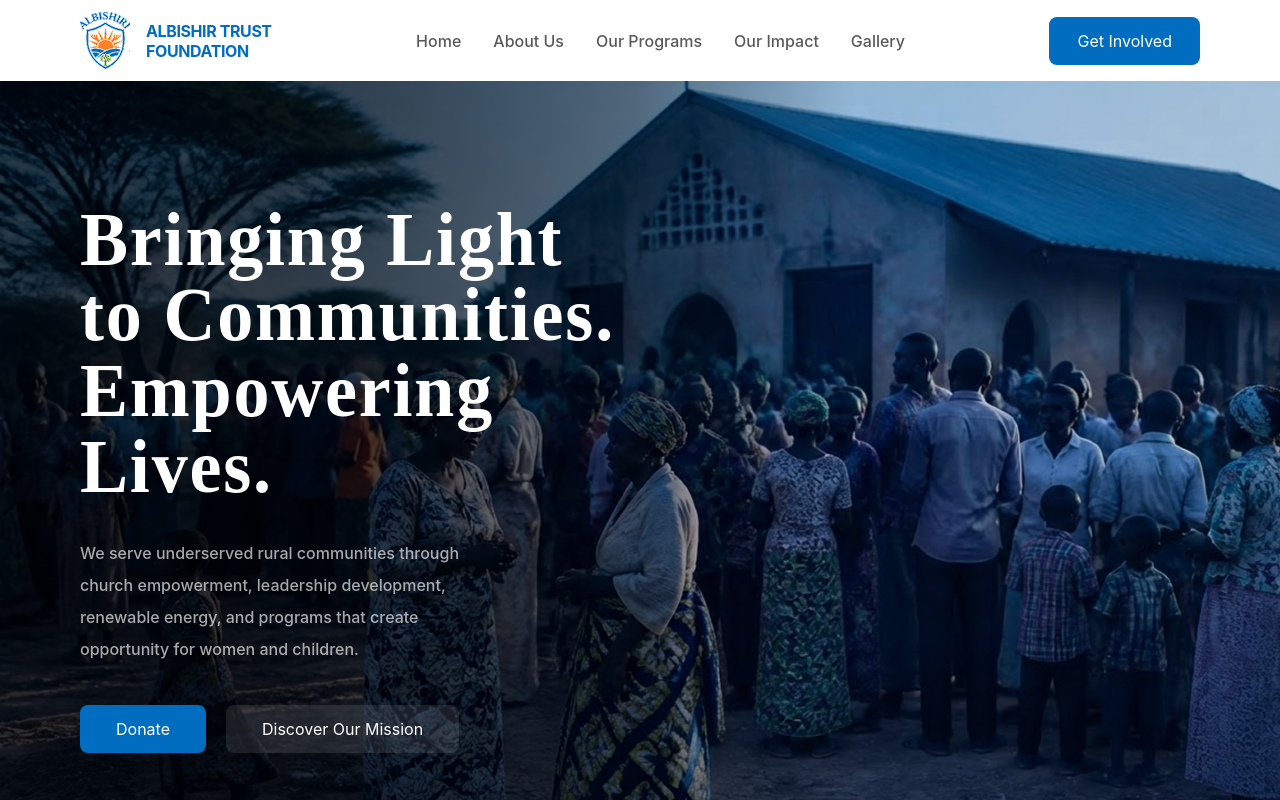
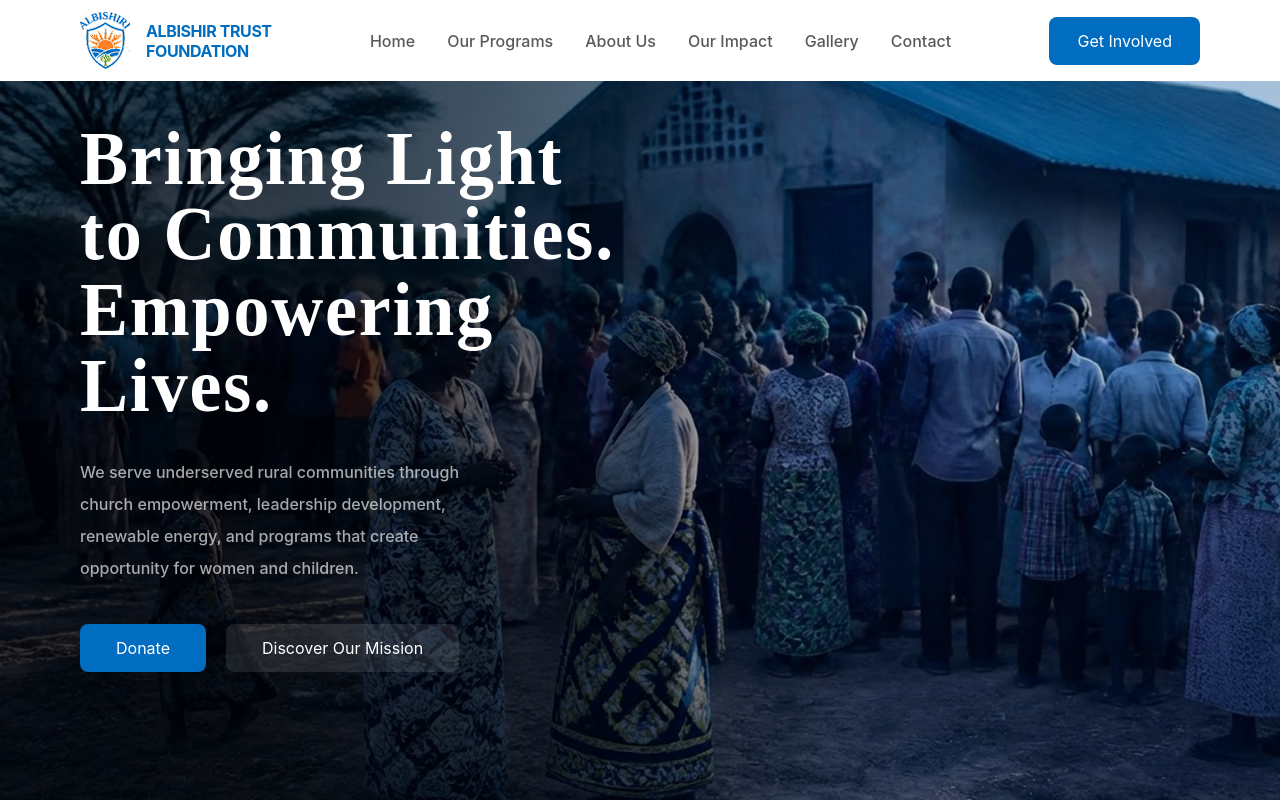
Before and after one commit to Donald2023-source/Albishir, a React (Vite) app: page / in a window 1280 px wide. Shown: the top 800 px of the page. Built offline with nearby package versions, Linux system fonts and the light colour scheme.

Commit message:
feat: contact

```diff
--- a/src/App.jsx
+++ b/src/App.jsx
@@ -4,6 +4,7 @@ import RootLayout from "./components/Layout";
 import Programs from "./pages/Programs/Programs";
 import Gallery from "./pages/Gallery/Gallery";
 import GetInvolved from "./pages/Get-Involved/GetInvolved";
+import Contact from "./pages/contact/Contact";
 
 export default function App() {
   return (
@@ -14,6 +15,7 @@ export default function App() {
           <Route path="/our-programs" element={<Programs />} />
           <Route path="/gallery" element={<Gallery />} />
           <Route path="/get-involved" element={<GetInvolved />} />
+          <Route path="/contact" element={<Contact />} />
         </Routes>
       </RootLayout>
     </BrowserRouter>
--- a/src/components/Navbar.jsx
+++ b/src/components/Navbar.jsx
@@ -3,52 +3,96 @@ import { logo } from "../../static";
 import Button from "./Button";
 import { Menu, X } from "lucide-react";
 import { useState } from "react";
+
 export default function Navbar() {
   const navItems = [
     { name: "Home", href: "/" },
-    { name: "About Us", href: "/about-us" },
-    { name: "Our Programs", href: "/programs" },
-    { name: "Our Impact", href: "/impact" },
+    { name: "Our Programs", href: "/our-programs" },
+    { name: "About Us", href: "#about-us" },
+    { name: "Our Impact", href: "#our-impact" },
     { name: "Gallery", href: "/gallery" },
+    { name: "Contact", href: "/contact" },
   ];
 
   const [nav, setNav] = useState(false);
-  const navigation = useNavigate();
-  console.log(navigation?.name);
+  const navigate = useNavigate();
+
+  const handleScroll = (e, href) => {
+    e.preventDefault();
+    setNav(false);
+
+    if (href.startsWith("/")) {
+      navigate(href);
+      return;
+    }
+
+    const targetId = href.replace("#", "");
+
+    if (window.location.pathname === "/") {
+      const element = document.getElementById(targetId);
+
+      if (element) {
+        const offset = 80;
+
+        const elementPosition =
+          element.getBoundingClientRect().top + window.scrollY;
+
+        window.scrollTo({
+          top: elementPosition - offset,
+          behavior: "smooth",
+        });
+      }
+
+      return;
+    }
+
+    navigate(`/${href}`);
+  };
 
   return (
-    <nav className="flex sticky z-50 bg-white/70 lg:py-3 p-3 md:px-20 items-center justify-between">
-      <Link to={"/"} className="flex items-center gap-4">
-        <img className="sm:h-auto w-auto h-10" src={logo} alt="" />
+    <nav className="flex fixed w-full top-0 z-50 bg-white lg:py-3 p-3 md:px-20 items-center justify-between">
+      <Link to="/" className="flex items-center gap-4">
+        <img
+          className="sm:h-auto w-auto h-10"
+          src={logo}
+          alt="Albishir Trust Foundation"
+        />
+
         <strong className="text-primary lg:block lg:text-base text-xs md:text-base md:leading-5 tracking-tight">
-          ALBISHIR TRUST <br /> FOUNDATION
+          ALBISHIR TRUST <br />
+          FOUNDATION
         </strong>
       </Link>
+
       <ul
         className={
           nav
             ? "absolute flex gap-8 flex-col inset-0 items-center justify-center h-screen bg-white"
-            : " lg:flex hidden items-center gap-8"
+            : "lg:flex hidden items-center gap-8"
         }
       >
-        {navItems.map((item, idx) => (
+        {navItems.map((item) => (
           <Link
+            key={item.name}
+            onClick={(e) => handleScroll(e, item.href)}
             className={
               nav
                 ? ""
-                : "hover:text-primary  text-black/65 hover:font-semibold font-medium transition-all"
+                : "hover:text-primary text-black/65 hover:font-semibold font-medium transition-all"
             }
-            to={item?.href}
-            key={idx}
+            to={item.href}
           >
-            {item?.name}
+            {item.name}
           </Link>
         ))}
       </ul>
-      <Button
-        text={"Get Involved"}
-        className="bg-primary hidden lg:block text-white hover:scale-105 transition-all rounded-lg"
-      />
+
+      <Link to={"/get-involved"}>
+        <Button
+          text="Get Involved"
+          className="bg-primary hidden lg:block text-white hover:scale-105 transition-all rounded-lg"
+        />
+      </Link>
 
       {nav ? (
         <X
--- a/src/pages/Home/components/AboutSection.jsx
+++ b/src/pages/Home/components/AboutSection.jsx
@@ -4,7 +4,7 @@ import { ArrowRight } from "lucide-react";
 import { motion } from "framer-motion";
 export default function AboutSection() {
   return (
-    <div className="flex lg:flex-row flex-col my-10 md:items-start lg:items-center gap-10 md:gap-32 justify-ceter w-full md:px-15 px-4">
+    <div id="about-us" className="flex lg:flex-row flex-col my-10 md:items-start lg:items-center gap-10 md:gap-32 justify-ceter w-full md:px-15 px-4">
       <motion.img
         initial={{ opacity: 0.3 }}
         whileInView={{ opacity: 1 }}
--- a/src/pages/Home/components/Mission.jsx
+++ b/src/pages/Home/components/Mission.jsx
@@ -101,7 +101,10 @@ export default function Mission() {
         </div>
       </div>
 
-      <div className="md:p-20 px-4 py-10 w-full flex flex-col md:items-center gap-5 bg-primary/8">
+      <div
+        id="our-impact"
+        className="md:p-20 px-4 py-10 w-full flex flex-col md:items-center gap-5 bg-primary/8"
+      >
         <h4 className="md:text-center font-semibold text-primary">
           OUR IMPACT
         </h4>
--- /dev/null
+++ b/src/pages/contact/Contact.jsx
@@ -0,0 +1,55 @@
+import {
+  ArrowRight,
+  BookOpen,
+  Heart,
+  Mail,
+  MapPin,
+  Phone,
+  Smartphone,
+  UserLock,
+} from "lucide-react";
+import img from "../../assets/alb8.png";
+import Button from "../../components/Button";
+export default function Contact() {
+  return (
+    <div>
+      <div className="md:h-[60vh] h-[40vh] relative w-full">
+        <img className="h-full object-cover w-full" src={img} alt="img" />
+        <div className="absolute inset-0 w-full bg-primary/40" />
+        <h2 className="font-bold md:text-5xl text-3xl absolute inset-0 text-center flex items-center justify-center text-white">
+          Contact
+        </h2>
+      </div>
+
+      <div className="flex flex-col max-w-7xl w-full mx-auto items-center py-9">
+        <h2 className="text-2xl font-header text-black/60 font-extrabold py-2">
+          Get in touch with us !
+        </h2>
+
+        <div className="w-full grid py-6 px-4 md:grid-cols-3 gap-10">
+          <div className=" px-9 rounded-2xl  py-10 shadow-lg flex flex-col items-center text-center  gap-3">
+            <Smartphone className="text-primary" />
+            <p className="font-semibold text-sm text-primary">PHONE </p>
+
+            <p className="text-sm text-[#4B5563]">Phone +234 8109515815</p>
+            <p className="text-sm text-[#4B5563]">Phone +234 7014727901</p>
+          </div>
+          <div className=" px-9 rounded-2xl py-10 shadow-lg flex flex-col items-center text-center  gap-3">
+            <MapPin className="text-primary" />
+            <p className="font-semibold text-sm text-primary">ADDRESS </p>
+            <p className="text-sm text-[#4B5563]">
+              No. 4 Temple Close, Off Miango Road, Jos, Plateau State, Nigeria.
+            </p>
+          </div>
+          <div className=" px-9 rounded-2xl py-10 shadow-lg flex flex-col items-center text-center  gap-3">
+            <Mail className="text-primary" />
+            <p className="text-primary text-sm font-semibold">EMAIL </p>
+            <p className="text-sm text-[#4B5563]">
+              albishiritrust2019@gmail.com
+            </p>
+          </div>
+        </div>
+      </div>
+    </div>
+  );
+}
```
